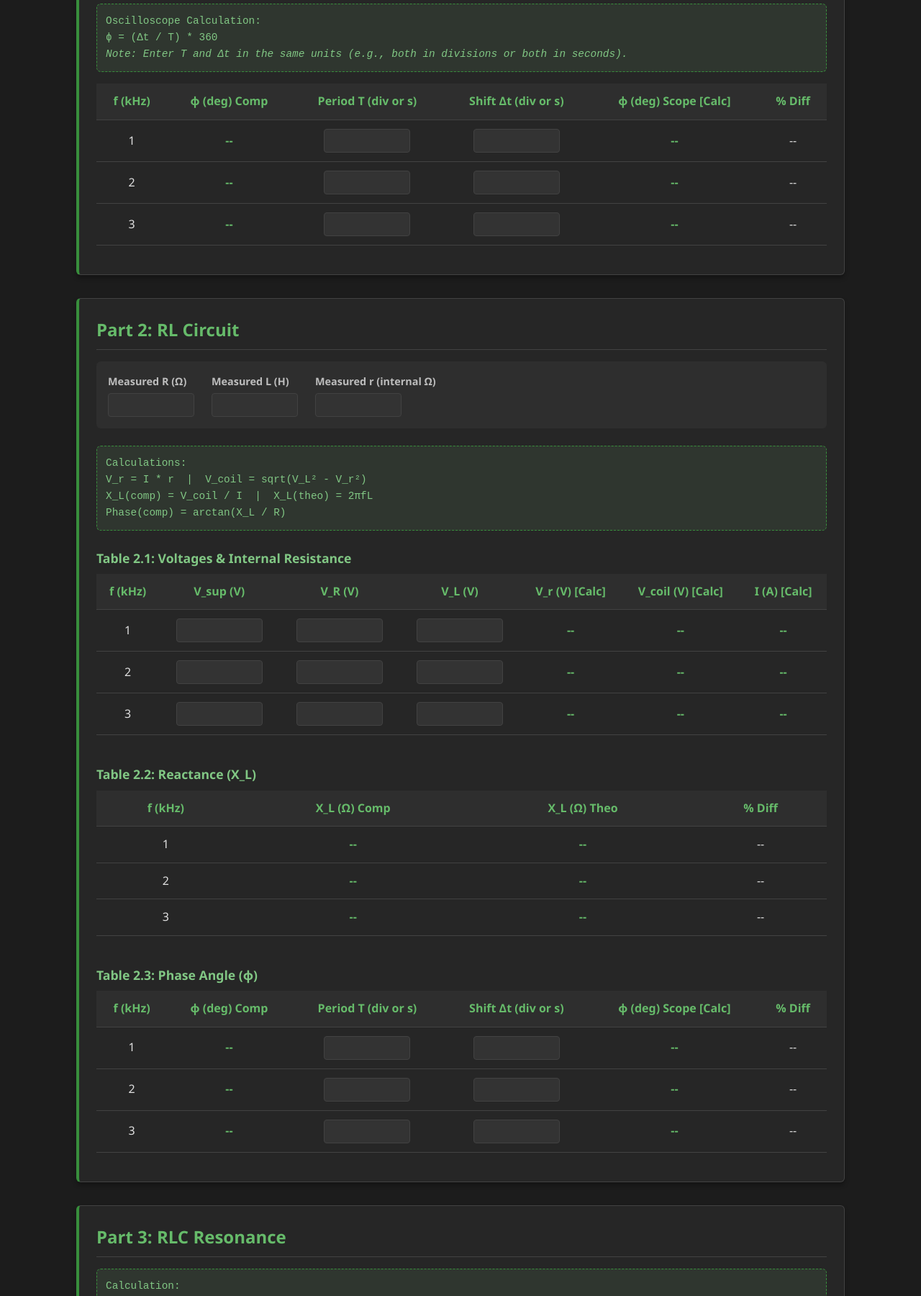
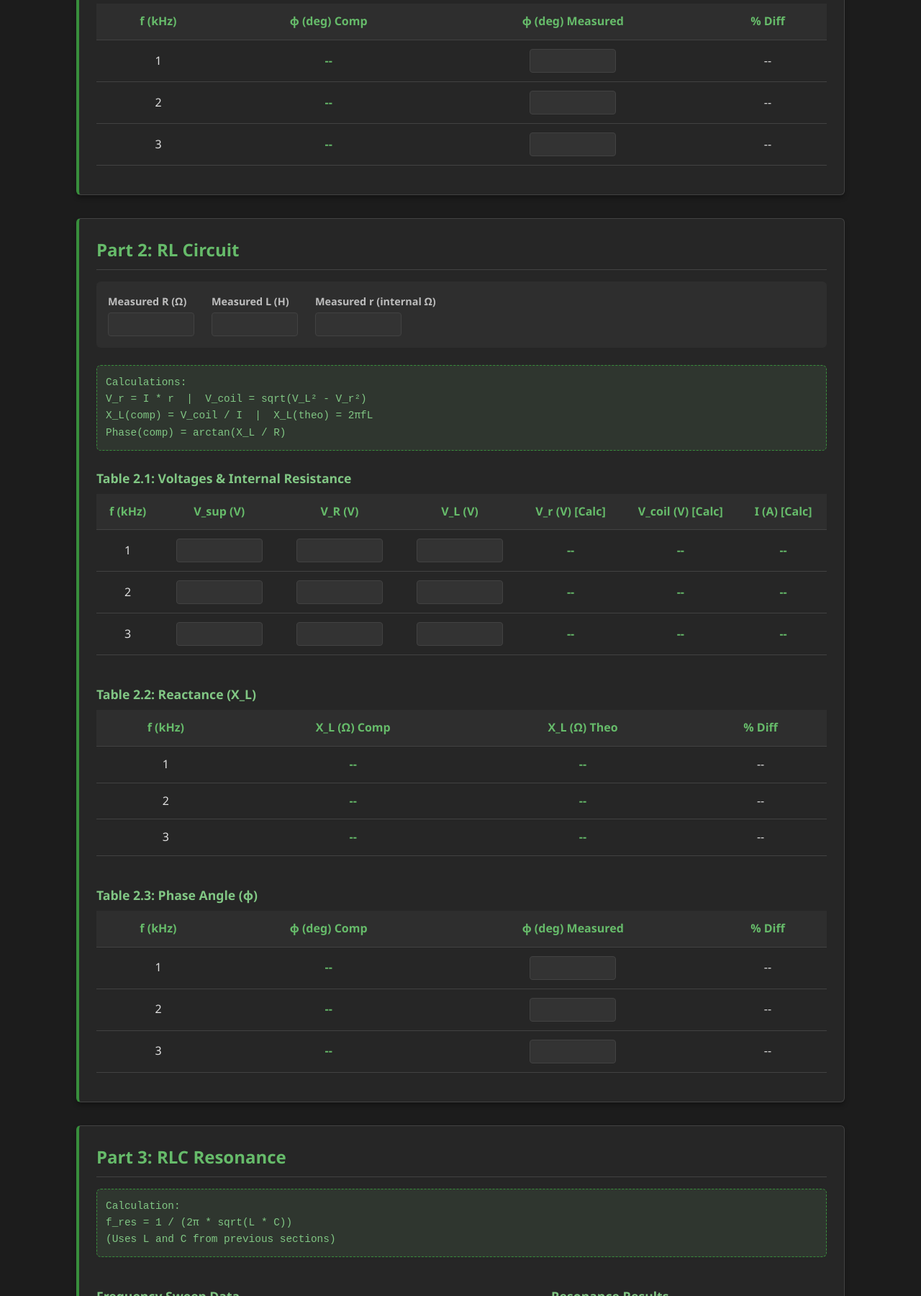
Before and after one commit to ShortTimeNoSee/phys-42-ac-circuits-lab, a plain HTML site: page index.html in a window 1280 px wide. Shown: the part 1333-3133 px from the top of the page at 72% size. Drawn offline with Linux system fonts and the light colour scheme.

Commit message:
Update index.html

```diff
--- a/index.html
+++ b/index.html
@@ -6,7 +6,6 @@
     <title>PHYS 42: AC Circuits Lab Calculator</title>
     <style>
         :root {
-            /* Forced Dark/Green Theme */
             --primary-color: #66bb6a;
             --primary-color-dark: #388e3c;
             --primary-color-light: #2e2e2e;
@@ -32,7 +31,6 @@
             padding-bottom: 4rem;
         }
 
-        /* Layout */
         header {
             background-color: var(--card-bg);
             border-bottom: 2px solid var(--primary-color);
@@ -53,14 +51,12 @@
             gap: 2rem;
         }
 
-        /* Sections */
         section {
             background-color: var(--card-bg);
             border: 1px solid var(--border-color);
             border-radius: var(--border-radius);
             box-shadow: var(--shadow);
             padding: 1.5rem;
-            /* Green outline effect */
             border-left: 4px solid var(--primary-color-dark);
         }
 
@@ -73,7 +69,6 @@
 
         h3 { color: var(--secondary-color); margin-top: 1.5rem; margin-bottom: 0.5rem; font-size: 1.1rem; }
 
-        /* Formulas */
         .formula-box {
             background-color: rgba(129, 199, 132, 0.1);
             border: 1px dashed var(--primary-color-dark);
@@ -85,7 +80,6 @@
             color: var(--secondary-color);
         }
 
-        /* Tables */
         .table-wrapper { overflow-x: auto; }
 
         table {
@@ -108,7 +102,6 @@
             white-space: nowrap;
         }
 
-        /* Inputs */
         input[type="number"] {
             background-color: #333;
             border: 1px solid var(--border-color);
@@ -134,7 +127,6 @@
             text-align: center;
         }
 
-        /* Component Inputs */
         .component-inputs {
             display: flex;
             flex-wrap: wrap;
@@ -148,13 +140,11 @@
         .input-group { display: flex; flex-direction: column; gap: 0.25rem; }
         .input-group label { font-size: 0.9rem; color: var(--text-color-light); font-weight: bold;}
 
-        /* Utility Classes */
         .computed-val { color: var(--primary-color); font-weight: bold; }
-        .diff-high { color: #ef5350; } /* Red for high diff */
-        .diff-low { color: #ffa726; } /* Orange for warning */
-        .diff-good { color: var(--primary-color); } /* Green for good */
+        .diff-high { color: #ef5350; }
+        .diff-low { color: #ffa726; }
+        .diff-good { color: var(--primary-color); }
 
-        /* Buttons */
         .btn-group { display: flex; gap: 1rem; margin-top: 1rem; }
 
         .btn {
@@ -177,7 +167,6 @@
 
         footer { text-align: center; margin-top: 2rem; color: var(--text-color-light); font-size: 0.8rem;}
 
-        /* Hide file input */
         .sr-only { position: absolute; width: 1px; height: 1px; padding: 0; margin: -1px; overflow: hidden; clip: rect(0,0,0,0); border: 0; }
     </style>
 </head>
@@ -300,20 +289,13 @@
             </div>
 
             <h3>Table 1.3: Phase Angle (ϕ)</h3>
-            <div class="formula-box">
-                Oscilloscope Calculation:<br>
-                ϕ = (Δt / T) * 360<br>
-                <em>Note: Enter T and Δt in the same units (e.g., both in divisions or both in seconds).</em>
-            </div>
             <div class="table-wrapper">
                 <table>
                     <thead>
                         <tr>
                             <th>f (kHz)</th>
                             <th>ϕ (deg) Comp</th>
-                            <th>Period T (div or s)</th>
-                            <th>Shift Δt (div or s)</th>
-                            <th>ϕ (deg) Scope [Calc]</th>
+                            <th>ϕ (deg) Measured</th>
                             <th>% Diff</th>
                         </tr>
                     </thead>
@@ -321,25 +303,19 @@
                         <tr>
                             <td>1</td>
                             <td class="computed-val" id="p1_1k_phi_comp">--</td>
-                            <td><input type="number" id="p1_1k_T" step="0.1" oninput="calcPart1()"></td>
-                            <td><input type="number" id="p1_1k_dt" step="0.1" oninput="calcPart1()"></td>
-                            <td class="computed-val" id="p1_1k_phi_scope">--</td>
+                            <td><input type="number" id="p1_1k_phi_meas" step="0.1" oninput="calcPart1()"></td>
                             <td id="p1_1k_phi_diff">--</td>
                         </tr>
                         <tr>
                             <td>2</td>
                             <td class="computed-val" id="p1_2k_phi_comp">--</td>
-                            <td><input type="number" id="p1_2k_T" step="0.1" oninput="calcPart1()"></td>
-                            <td><input type="number" id="p1_2k_dt" step="0.1" oninput="calcPart1()"></td>
-                            <td class="computed-val" id="p1_2k_phi_scope">--</td>
+                            <td><input type="number" id="p1_2k_phi_meas" step="0.1" oninput="calcPart1()"></td>
                             <td id="p1_2k_phi_diff">--</td>
                         </tr>
                         <tr>
                             <td>3</td>
                             <td class="computed-val" id="p1_3k_phi_comp">--</td>
-                            <td><input type="number" id="p1_3k_T" step="0.1" oninput="calcPart1()"></td>
-                            <td><input type="number" id="p1_3k_dt" step="0.1" oninput="calcPart1()"></td>
-                            <td class="computed-val" id="p1_3k_phi_scope">--</td>
+                            <td><input type="number" id="p1_3k_phi_meas" step="0.1" oninput="calcPart1()"></td>
                             <td id="p1_3k_phi_diff">--</td>
                         </tr>
                     </tbody>
@@ -459,9 +435,7 @@
                         <tr>
                             <th>f (kHz)</th>
                             <th>ϕ (deg) Comp</th>
-                            <th>Period T (div or s)</th>
-                            <th>Shift Δt (div or s)</th>
-                            <th>ϕ (deg) Scope [Calc]</th>
+                            <th>ϕ (deg) Measured</th>
                             <th>% Diff</th>
                         </tr>
                     </thead>
@@ -469,25 +443,19 @@
                         <tr>
                             <td>1</td>
                             <td class="computed-val" id="p2_1k_phi_comp">--</td>
-                            <td><input type="number" id="p2_1k_T" step="0.1" oninput="calcPart2()"></td>
-                            <td><input type="number" id="p2_1k_dt" step="0.1" oninput="calcPart2()"></td>
-                            <td class="computed-val" id="p2_1k_phi_scope">--</td>
+                            <td><input type="number" id="p2_1k_phi_meas" step="0.1" oninput="calcPart2()"></td>
                             <td id="p2_1k_phi_diff">--</td>
                         </tr>
                         <tr>
                             <td>2</td>
                             <td class="computed-val" id="p2_2k_phi_comp">--</td>
-                            <td><input type="number" id="p2_2k_phi_meas" step="1" oninput="calcPart2()"></td>
-                            <td><input type="number" id="p2_2k_dt" step="0.1" oninput="calcPart2()"></td>
-                            <td class="computed-val" id="p2_2k_phi_scope">--</td>
+                            <td><input type="number" id="p2_2k_phi_meas" step="0.1" oninput="calcPart2()"></td>
                             <td id="p2_2k_phi_diff">--</td>
                         </tr>
                         <tr>
                             <td>3</td>
                             <td class="computed-val" id="p2_3k_phi_comp">--</td>
-                            <td><input type="number" id="p2_3k_T" step="0.1" oninput="calcPart2()"></td>
-                            <td><input type="number" id="p2_3k_dt" step="0.1" oninput="calcPart2()"></td>
-                            <td class="computed-val" id="p2_3k_phi_scope">--</td>
+                            <td><input type="number" id="p2_3k_phi_meas" step="0.1" oninput="calcPart2()"></td>
                             <td id="p2_3k_phi_diff">--</td>
                         </tr>
                     </tbody>
@@ -553,7 +521,6 @@
     </footer>
 
     <script>
-        // --- Helper Functions ---
         function getVal(id) {
             const el = document.getElementById(id);
             if (!el) return null;
@@ -591,7 +558,6 @@
             return (Math.abs(Math.abs(meas) - Math.abs(theo)) / Math.abs(theo)) * 100;
         }
 
-        // --- Part 3 Table Generator ---
         (function initPart3Table() {
             const tbody = document.getElementById('p3_table');
             for (let f = 200; f <= 3000; f += 200) {
@@ -604,8 +570,6 @@
             }
         })();
 
-        // --- CALCULATIONS ---
-
         function calcPart1() {
             const R = getVal('p1_R');
             const C_uF = getVal('p1_C');
@@ -617,49 +581,33 @@
                 const f = f_kHz * 1000;
                 const prefix = `p1_${f_kHz}k`;
 
-                // Inputs
                 const Vr = getVal(`${prefix}_Vr`);
                 const Vc = getVal(`${prefix}_Vc`);
 
-                // Scope Inputs
-                const T = getVal(`${prefix}_T`);
-                const dt = getVal(`${prefix}_dt`);
+                const phi_meas = getVal(`${prefix}_phi_meas`);
 
-                // 1. Current
                 let I = null;
                 if (R && Vr) I = Vr / R;
                 setVal(`${prefix}_I`, I);
                 setVal(`${prefix}_I_copy`, I);
 
-                // 2. Xc Computed
                 let Xc_comp = null;
                 if (Vc && I) Xc_comp = Vc / I;
                 setVal(`${prefix}_Xc_comp`, Xc_comp);
 
-                // 3. Xc Theo
                 let Xc_theo = null;
                 if (C) Xc_theo = 1 / (2 * Math.PI * f * C);
                 setVal(`${prefix}_Xc_theo`, Xc_theo);
 
-                // 4. Xc Diff
                 setDiff(`${prefix}_Xc_diff`, calcDiff(Xc_comp, Xc_theo));
 
-                // 5. Phase Computed
                 let phi_comp = null;
                 if (Xc_comp !== null && R) {
                     phi_comp = Math.atan(-Xc_comp / R) * (180 / Math.PI);
                 }
                 setVal(`${prefix}_phi_comp`, phi_comp);
 
-                // 6. Phase Scope Calculation
-                let phi_scope = null;
-                if (T && dt) {
-                    phi_scope = (dt / T) * 360;
-                }
-                setVal(`${prefix}_phi_scope`, phi_scope);
-
-                // 7. Phase Diff
-                setDiff(`${prefix}_phi_diff`, calcDiff(phi_scope, phi_comp));
+                setDiff(`${prefix}_phi_diff`, calcDiff(phi_meas, phi_comp));
             });
 
             saveData();
@@ -679,21 +627,16 @@
                 const Vr = getVal(`${prefix}_Vr`);
                 const Vl = getVal(`${prefix}_Vl`);
 
-                // Scope Inputs
-                const T = getVal(`${prefix}_T`);
-                const dt = getVal(`${prefix}_dt`);
+                const phi_meas = getVal(`${prefix}_phi_meas`);
 
-                // 1. Current
                 let I = null;
                 if (R && Vr) I = Vr / R;
                 setVal(`${prefix}_I`, I);
 
-                // 2. Vr_int
                 let Vr_int = null;
                 if (I && r) Vr_int = I * r;
                 setVal(`${prefix}_Vr_int`, Vr_int);
 
-                // 3. Vcoil
                 let Vcoil = null;
                 if (Vl !== null && Vr_int !== null) {
                     const term = (Vl * Vl) - (Vr_int * Vr_int);
@@ -701,35 +644,23 @@
                 }
                 setVal(`${prefix}_Vcoil`, Vcoil);
 
-                // 4. XL Comp
                 let Xl_comp = null;
                 if (Vcoil !== null && I > 0) Xl_comp = Vcoil / I;
                 setVal(`${prefix}_Xl_comp`, Xl_comp);
 
-                // 5. XL Theo
                 let Xl_theo = null;
                 if (L) Xl_theo = 2 * Math.PI * f * L;
                 setVal(`${prefix}_Xl_theo`, Xl_theo);
 
-                // 6. XL Diff
                 setDiff(`${prefix}_Xl_diff`, calcDiff(Xl_comp, Xl_theo));
 
-                // 7. Phase Comp
                 let phi_comp = null;
                 if (Xl_comp !== null && R) {
                     phi_comp = Math.atan(Xl_comp / R) * (180 / Math.PI);
                 }
                 setVal(`${prefix}_phi_comp`, phi_comp);
 
-                // 8. Phase Scope Calc
-                let phi_scope = null;
-                if (T && dt) {
-                    phi_scope = (dt / T) * 360;
-                }
-                setVal(`${prefix}_phi_scope`, phi_scope);
-
-                // 9. Phase Diff
-                setDiff(`${prefix}_phi_diff`, calcDiff(phi_scope, phi_comp));
+                setDiff(`${prefix}_phi_diff`, calcDiff(phi_meas, phi_comp));
             });
 
             saveData();
@@ -750,7 +681,6 @@
             saveData();
         }
 
-        // --- DATA PERSISTENCE ---
         function saveData() {
             const inputs = document.querySelectorAll('input[type="number"]');
             const data = {};
@@ -774,7 +704,6 @@
             }
         }
 
-        // --- FILE EXPORT/IMPORT ---
         document.getElementById('btn-export').addEventListener('click', () => {
             const stored = localStorage.getItem('phys42LabData');
             if (!stored) return alert("No data to export!");
```
